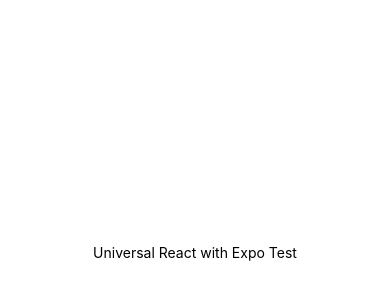
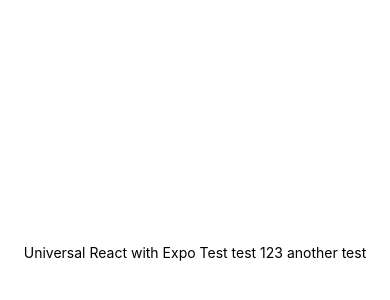
Before and after one commit to beispresheva/food-delivery-app, a React Native app: screen / in a window 390 px wide. Shown: the part 170-470 px from the top of the page. Built offline with nearby package versions, Linux system fonts and the light colour scheme.

Commit message:
commit 4 test test

```diff
--- a/App.js
+++ b/App.js
@@ -9,7 +9,7 @@
         alignItems: "center",
       }}
     >
-      <Text>Universal React with Expo Test</Text>
+      <Text>Universal React with Expo Test test 123 another test</Text>
     </View>
   );
 }
```
